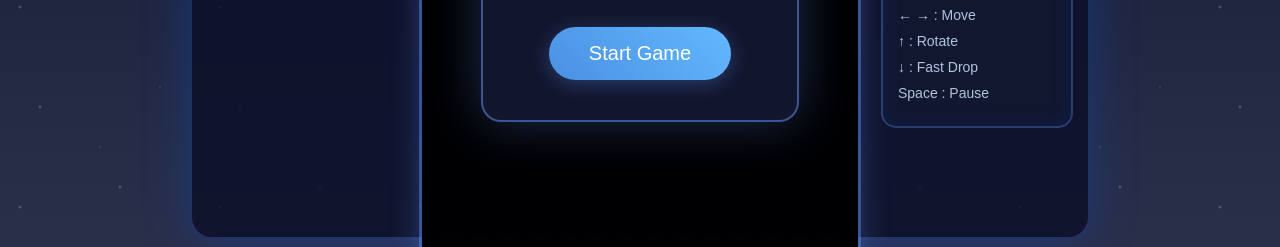
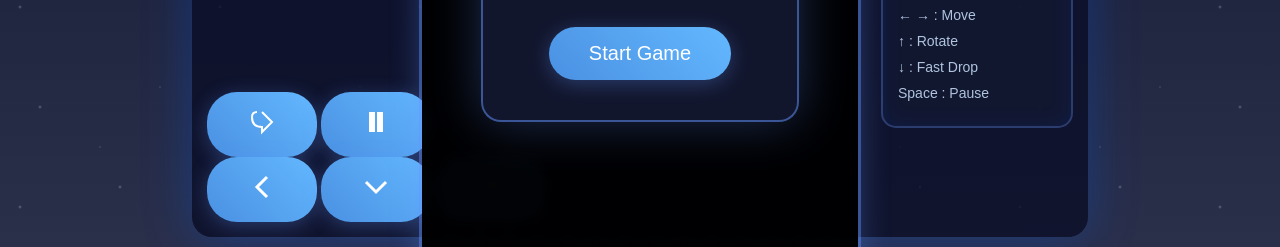
Before and after one commit to yamakakazu/tetris001, a plain HTML site: page index.html in a window 1280 px wide. Shown: the part 553-800 px from the top of the page. Drawn offline with Linux system fonts and the light colour scheme.

Commit message:
Update index.html

```diff
--- a/index.html
+++ b/index.html
@@ -2,7 +2,7 @@
 <html lang="ja">
 <head>
     <meta charset="UTF-8">
-    <meta name="viewport" content="width=device-width, initial-scale=1.0">
+    <meta name="viewport" content="width=device-width, initial-scale=1.0, maximum-scale=1.0, user-scalable=no">
     <title>kakazu tetris</title>
     <link rel="stylesheet" href="style.css">
 </head>
@@ -69,6 +69,40 @@
                 </div>
             </div>
         </div>
+
+        <!-- Touch Controls for Mobile -->
+        <div class="touch-controls" id="touchControls">
+            <div class="controls-row controls-row-top">
+                <button class="control-btn btn-rotate" id="btnRotate">
+                    <svg width="30" height="30" viewBox="0 0 30 30">
+                        <path d="M15 5 L25 15 L15 25 L15 20 Q5 20 5 10 Q5 5 10 5" stroke="currentColor" stroke-width="2" fill="none"/>
+                    </svg>
+                </button>
+                <button class="control-btn btn-pause" id="btnPause">
+                    <svg width="30" height="30" viewBox="0 0 30 30">
+                        <rect x="8" y="5" width="6" height="20" fill="currentColor"/>
+                        <rect x="16" y="5" width="6" height="20" fill="currentColor"/>
+                    </svg>
+                </button>
+            </div>
+            <div class="controls-row controls-row-bottom">
+                <button class="control-btn btn-left" id="btnLeft">
+                    <svg width="30" height="30" viewBox="0 0 30 30">
+                        <path d="M20 5 L10 15 L20 25" stroke="currentColor" stroke-width="3" fill="none"/>
+                    </svg>
+                </button>
+                <button class="control-btn btn-down" id="btnDown">
+                    <svg width="30" height="30" viewBox="0 0 30 30">
+                        <path d="M5 10 L15 20 L25 10" stroke="currentColor" stroke-width="3" fill="none"/>
+                    </svg>
+                </button>
+                <button class="control-btn btn-right" id="btnRight">
+                    <svg width="30" height="30" viewBox="0 0 30 30">
+                        <path d="M10 5 L20 15 L10 25" stroke="currentColor" stroke-width="3" fill="none"/>
+                    </svg>
+                </button>
+            </div>
+        </div>
     </div>
 
     <script src="game.js"></script>
```
